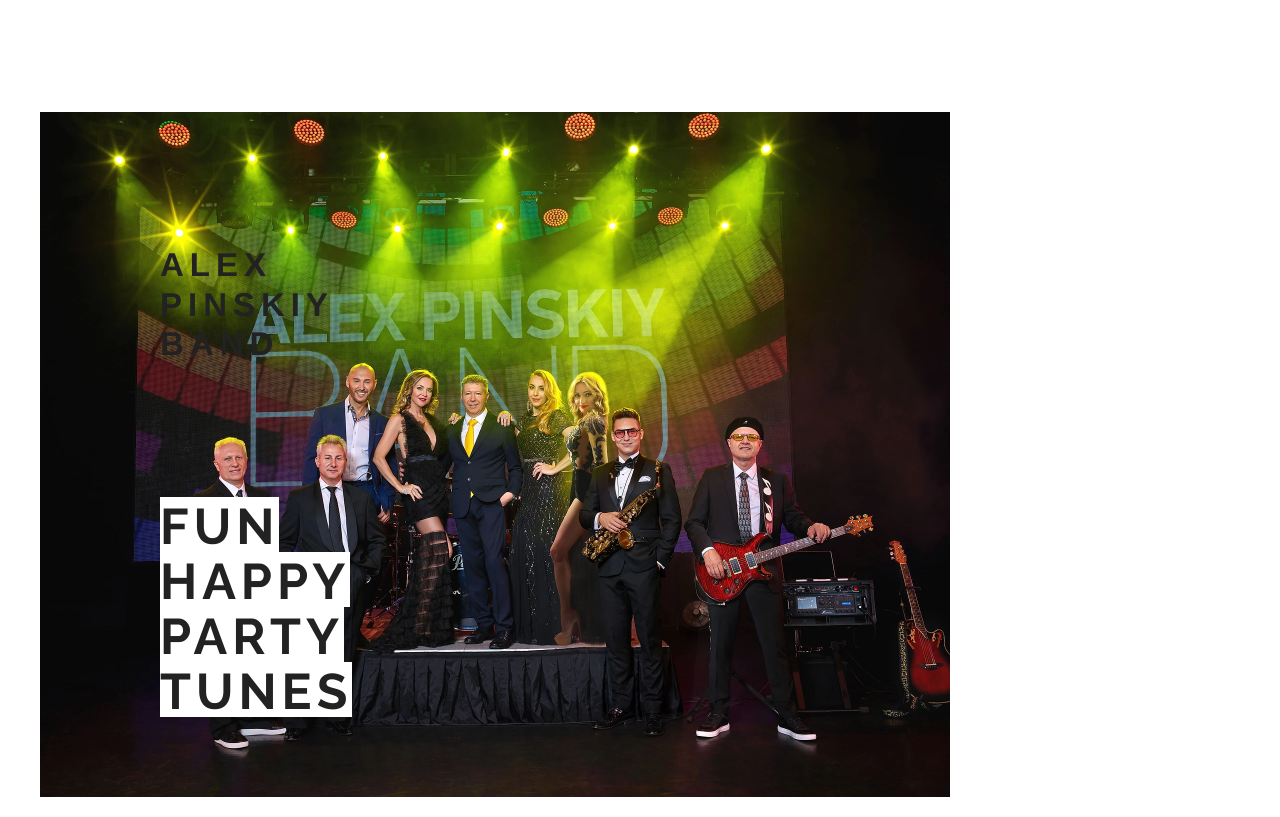
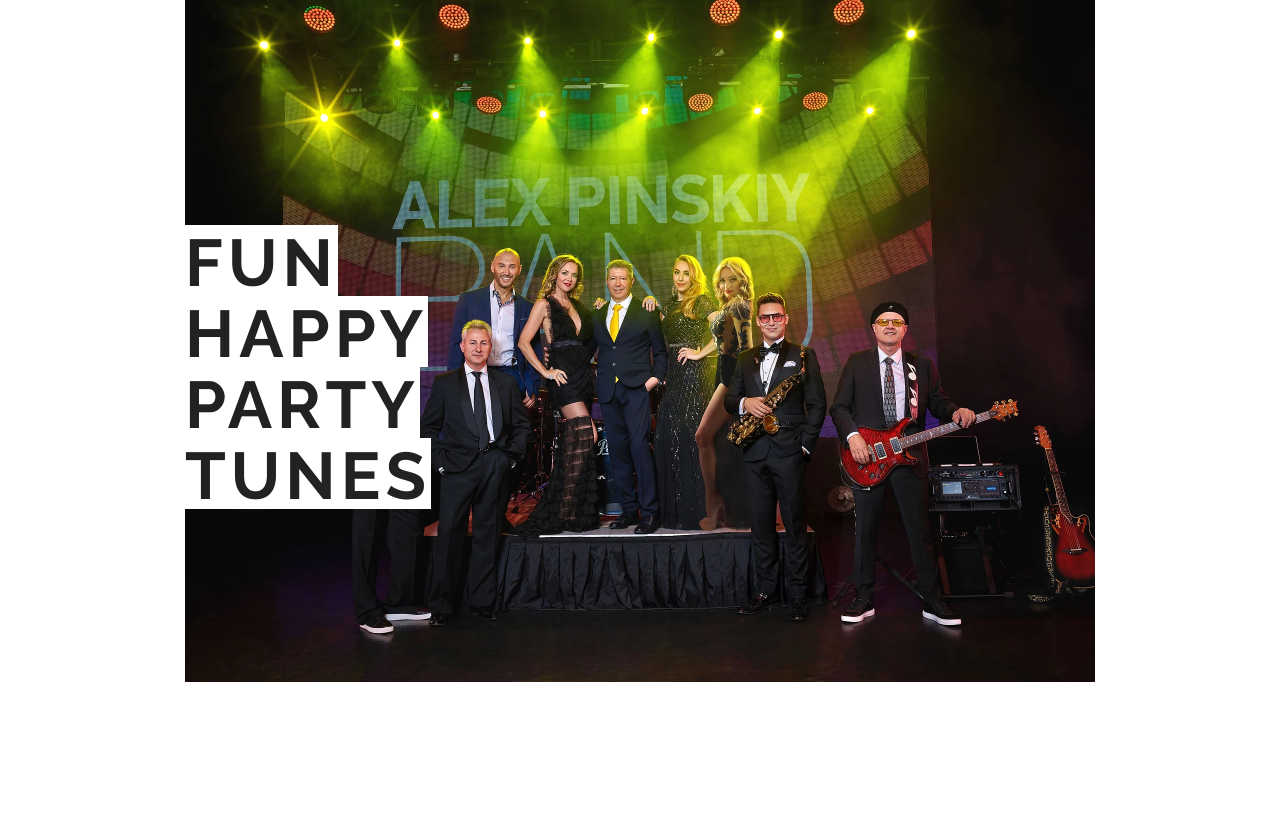
Before and after one commit to prefabcode/AlexPinskiyBandSite, a website: page index.html in a window 1280 px wide. Shown: the part 74-891 px from the top of the page. Drawn offline with Linux system fonts and the light colour scheme; a web font is replaced by a local one.

Commit message:
center adjustments for main page

```diff
--- a/index.html
+++ b/index.html
@@ -49,11 +49,6 @@
     </header>
     <main>
       <section class="hero">
-        <div class="band-name">
-          <span>ALEX</span>
-          <span>PINSKIY</span>
-          <span>BAND</span>
-        </div>
         <div class="overlay-text">
           <p>FUN</p>
           <p>HAPPY</p>
--- a/styles.css
+++ b/styles.css
@@ -58,7 +58,6 @@
   display: flex;
   position: relative;
   justify-content: center;
-  align-items: center;
   margin: 0;
   height: 100vh; /* Full viewport height */
 }
@@ -66,10 +65,10 @@
 /* Overlay text styling */
 main .hero .overlay-text {
   font-family: "Raleway", "Helvetica W01 Light", Helvetica, sans-serif;
-  font-size: 50px;
+  font-size: 66px;
   position: absolute;
-  bottom: 10%;
-  left: 10%;
+  bottom: 288px;
+  left: 145px;
   z-index: 2; /* Ensures this text is on top of the image */
   color: #222;
   line-height: 1;
@@ -109,9 +108,6 @@
 
 
 main .hero img {
-  position: absolute;
-  bottom: 0;
-  left: 0;
   width: 910px;
   height: 685px;
   z-index: 1;
```
